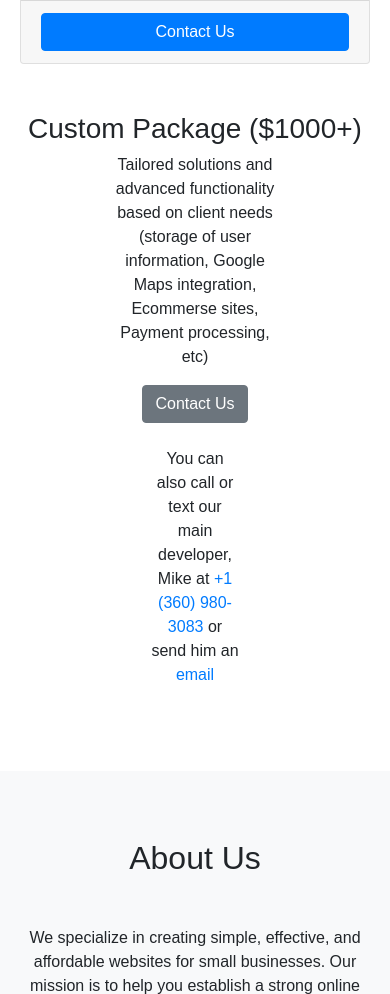
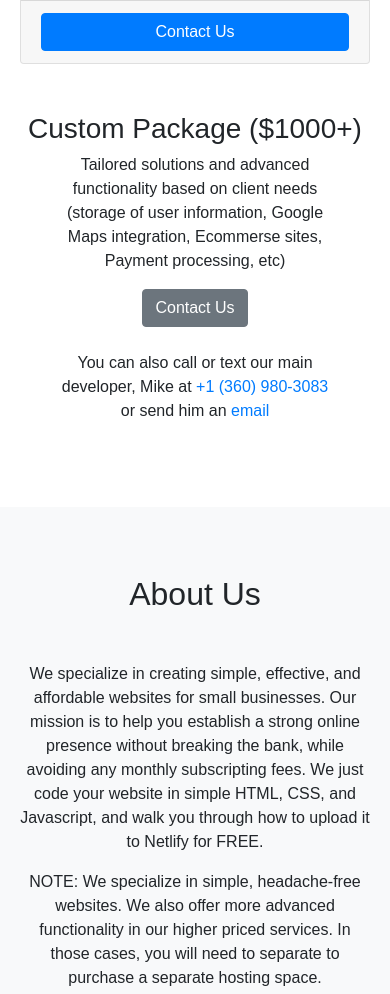
Before and after one commit to mlionhart/lionhart-web-solutions, a plain HTML site: page index.html in a window 390 px wide. Shown: the part 2107-3101 px from the top of the page. Drawn offline with nearby package versions, Linux system fonts and the light colour scheme.

Commit message:
fixed some spelling and responsiveness

```diff
--- a/index.html
+++ b/index.html
@@ -88,11 +88,11 @@
           </div>
         </div>
       </div>
-      <div class="text-center mt-4 mx-auto">
+      <div class="text-center mt-4 mx-auto custom-page">
         <h3>Custom Package ($1000+)</h3>
-        <p class="w-50 mx-auto">Tailored solutions and advanced functionality based on client needs (storage of user information, Google Maps integration, Ecommerse sites, Payment processing, etc)</p>
+        <p class="mx-auto">Tailored solutions and advanced functionality based on client needs (storage of user information, Google Maps integration, Ecommerse sites, Payment processing, etc)</p>
         <a href="#contact" class="btn btn-secondary">Contact Us</a><br><br>
-        <p class="w-25 mx-auto">You can also call or text our main developer, Mike at <a href="tel:+13609803083">+1 (360) 980-3083</a> or send him an <a href="mailto:lionrhart@gmail.com">email</a>
+        <p class="mx-auto">You can also call or text our main developer, Mike at <a href="tel:+13609803083">+1 (360) 980-3083</a> or send him an <a href="mailto:lionrhart@gmail.com">email</a>
 </p>
       </div>
     </div>
@@ -103,7 +103,7 @@
       <h2 class="text-center mb-5">About Us</h2>
       <p class="text-center">We specialize in creating simple, effective, and affordable websites for small businesses.
         Our mission is to help you establish a strong online presence without breaking the bank, while avoiding any monthly subscripting fees. We just code your website in simple HTML, CSS, and Javascript, and walk you through how to upload it to Netlify for FREE. </p>
-      <p>NOTE: We specialize in simple, headache-free website. We also offer more advanced functionality in our higher prices services. In those cases, often you will need to buy hosting.</p>
+      <p>NOTE: We specialize in simple, headache-free websites. We also offer more advanced functionality in our higher priced services. In those cases, you will need to separate to purchase a separate hosting space.</p>
       <p>Meet Mike - Our Lead Developer. Mike started coding in HTML at just 13 years old to sell the nunchucks he was making, and since then he's accumulated 24 years of experience in web development technologies.</p>
       <img src="images/me-purple.png" alt="Mike - Our Lead Developer" width="512" height="640">
     </div>
--- a/styles.css
+++ b/styles.css
@@ -108,6 +108,14 @@ h1, h2 {
   border-radius: 50%;
 }
 
+.custom-page p:first-of-type {
+  width: 50%;
+}
+
+.custom-page p:last-of-type {
+  width: 25%;
+}
+
 footer {
     margin-top: 2em;
 }
@@ -191,6 +199,14 @@ footer {
   .header-icon {
     display: none;
   }
+
+  .custom-page p:first-of-type {
+    width: 80%;
+  }
+
+  .custom-page p:last-of-type {
+    width: 80%;
+  }
 }
 
 @media (max-width: 600px) {
```
